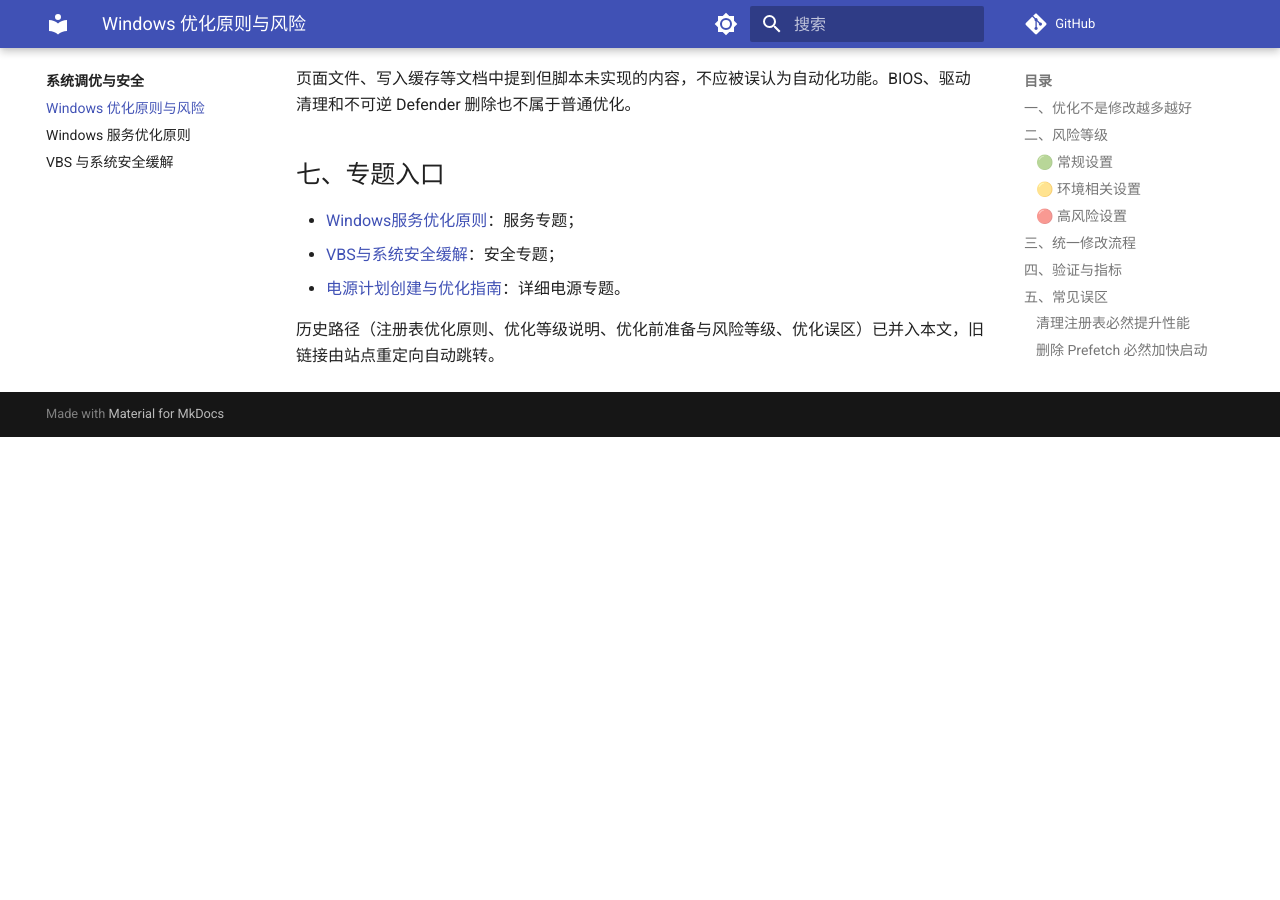
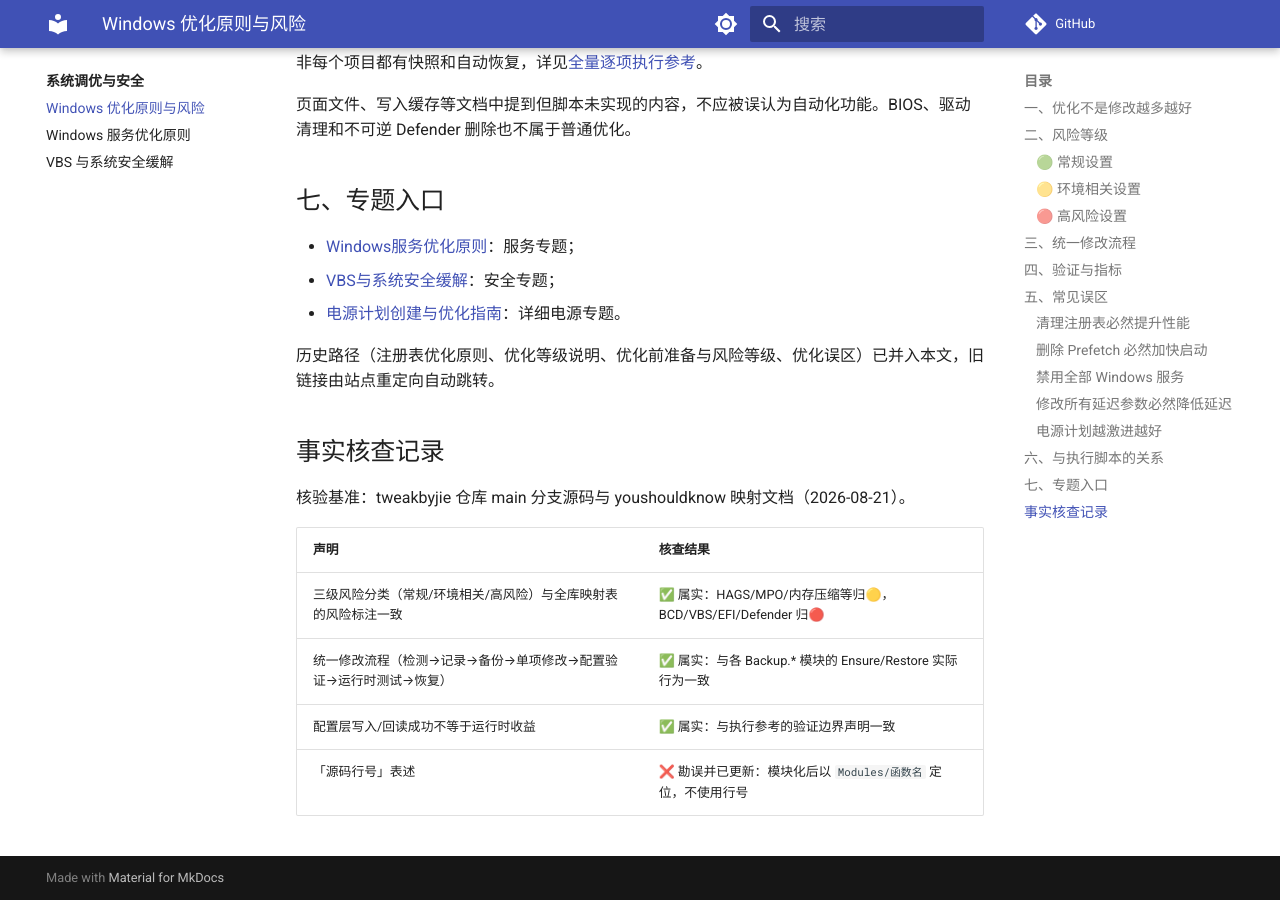
Before and after one commit to 3304711297/youshouldknow, an MkDocs documentation site: the page built from docs/系统调优与安全/Windows优化原则与风险.md, in a window 1280 px wide and 900 px high, scrolled down 2648 px. Built offline with MkDocs 1.6.1 and Material for MkDocs 9.7.7, drawn with Linux system fonts in a browser that asks for light colours; comment, search, counter and statistics services are not loaded; before the commit the page ends 3085 px from its top, so only the background shows below that; some of the changed text lies outside the part shown.

Commit message:
事实核查第二批A组：系统调优四篇对照 tweak 源码核验
- 服务优化原则：37 服务清单（Group A 21 + B 9 + Manual 7）逐项对照源码一致；快照字段补充 DelayedAutostart 说明
- VBS 与系统安全缓解：SECURITY-001/002/003 的注册表值、BCD 设置、BitLocker 预检查逐条核实；InSpectre PUAT 标注为社区源待复核
- Defender 删除脚本边界：357 行源码核验删除对象/SYSTEM 重试/无备份声明全部属实
- 优化原则与风险：修正「源码行号」过时表述为函数定位；流程与风险分级核实一致

```diff
--- a/docs/系统调优与安全/Windows优化原则与风险.md
+++ b/docs/系统调优与安全/Windows优化原则与风险.md
@@ -44,7 +44,7 @@
 - 修改前的系统/驱动/BIOS 版本；
 - 恢复时是写回原值还是删除新增值。
 
-脚本执行项还要记录菜单入口、源码行号、验证函数、备份文件、恢复入口和是否需要重启。
+脚本执行项还要记录菜单入口、源码位置（以 `Modules/函数名` 为准，不使用行号）、验证函数、备份文件、恢复入口和是否需要重启。
 
 ## 四、验证与指标
 
@@ -93,3 +93,14 @@
 - [电源计划创建与优化指南](../系统知识/电源计划创建与优化指南.md)：详细电源专题。
 
 历史路径（注册表优化原则、优化等级说明、优化前准备与风险等级、优化误区）已并入本文，旧链接由站点重定向自动跳转。
+
+## 事实核查记录
+
+核验基准：tweakbyjie 仓库 main 分支源码与 youshouldknow 映射文档（2026-08-21）。
+
+| 声明 | 核查结果 |
+| --- | --- |
+| 三级风险分类（常规/环境相关/高风险）与全库映射表的风险标注一致 | ✅ 属实：HAGS/MPO/内存压缩等归🟡，BCD/VBS/EFI/Defender 归🔴 |
+| 统一修改流程（检测→记录→备份→单项修改→配置验证→运行时测试→恢复） | ✅ 属实：与各 Backup.* 模块的 Ensure/Restore 实际行为一致 |
+| 配置层写入/回读成功不等于运行时收益 | ✅ 属实：与执行参考的验证边界声明一致 |
+| 「源码行号」表述 | ❌ 勘误并已更新：模块化后以 `Modules/函数名` 定位，不使用行号 |
```
Also changed, not shown: docs/系统知识/Defender删除脚本风险与恢复边界.md (+11 -0 lines), docs/系统调优与安全/VBS与系统安全缓解.md (+13 -0 lines), docs/系统调优与安全/Windows服务优化原则.md (+1 -1 lines).
